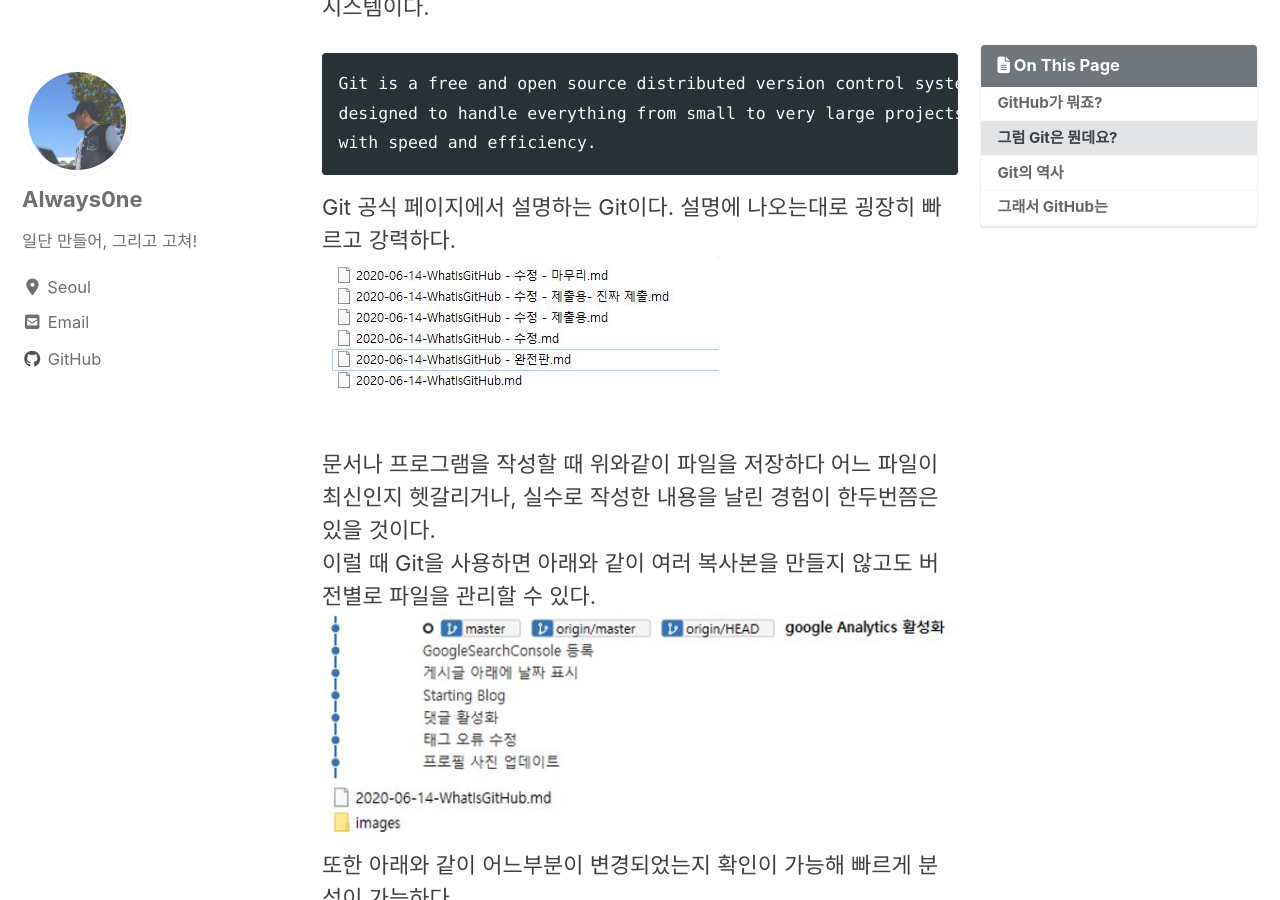
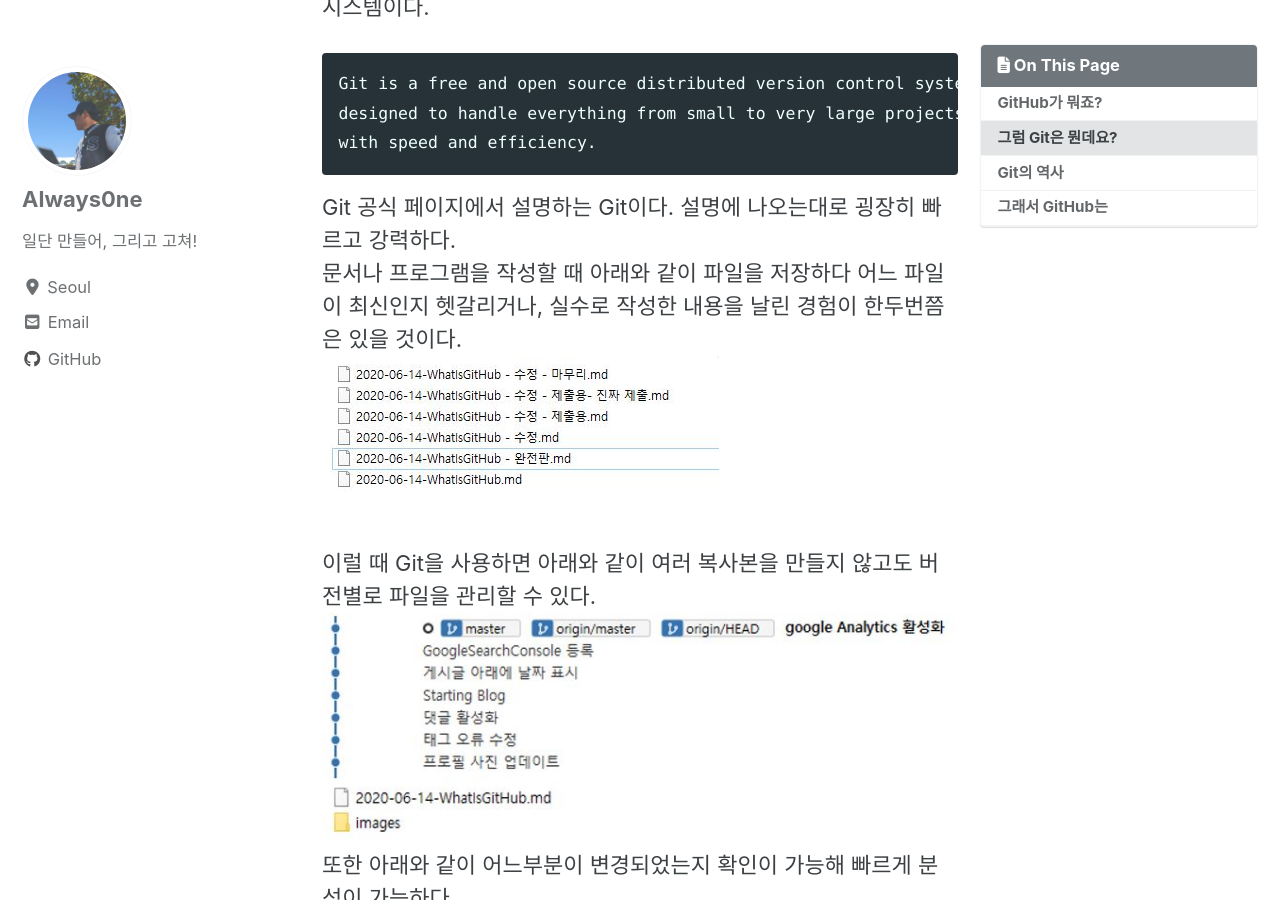
Before and after one commit to always0ne/always0ne.github.io, a Jekyll site: the page built from _posts/github/2020-06-14-WhatIsGitHub.md, in a window 1280 px wide and 900 px high, scrolled down 669 px. Built offline with Jekyll 4.4.1, drawn with Linux system fonts in a browser that asks for light colours; cached includes are drawn as plain includes; nearby versions of some CDN libraries; comment, search, counter and statistics services are not loaded.

Commit message:
가독성을 위한 수정

````diff
--- a/_posts/github/2020-06-14-WhatIsGitHub.md
+++ b/_posts/github/2020-06-14-WhatIsGitHub.md
@@ -22,8 +22,8 @@
 with speed and efficiency.
 ```
 Git 공식 페이지에서 설명하는 Git이다. 설명에 나오는대로 굉장히 빠르고 강력하다.
+문서나 프로그램을 작성할 때 아래와 같이 파일을 저장하다 어느 파일이 최신인지 헷갈리거나, 실수로 작성한 내용을 날린 경험이 한두번쯤은 있을 것이다.
 ![처참한버전관리](https://raw.githubusercontent.com/always0ne/always0ne.github.io/master/_posts/github/images/WhatIsGit1.JPG)
-문서나 프로그램을 작성할 때 위와같이 파일을 저장하다 어느 파일이 최신인지 헷갈리거나, 실수로 작성한 내용을 날린 경험이 한두번쯤은 있을 것이다.
 이럴 때 Git을 사용하면 아래와 같이 여러 복사본을 만들지 않고도 버전별로 파일을 관리할 수 있다.
 ![Git을 사용하였을 때](https://raw.githubusercontent.com/always0ne/always0ne.github.io/master/_posts/github/images/WhatIsGit2.JPG)
 또한 아래와 같이 어느부분이 변경되었는지 확인이 가능해 빠르게 분석이 가능하다.
````
